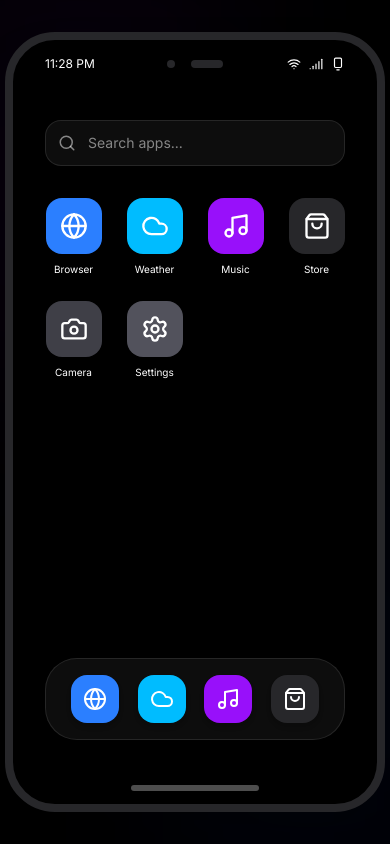
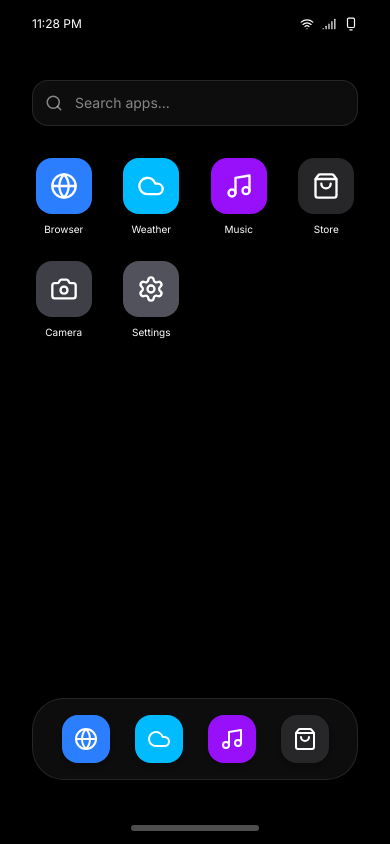
Before and after one commit to git123hub496/Nebulabs-Launcher, a React (Vite) app: page / in a window 390 px wide. Built offline with nearby package versions, Linux system fonts and the light colour scheme.

Commit message:
feat: Update app shell and icon
Adjusts the main application container to be full-screen and removes the fixed-size phone frame. Adds a favicon to the index.html for better browser tab identification.

```diff
--- a/index.html
+++ b/index.html
@@ -4,6 +4,7 @@
     <meta charset="UTF-8" />
     <meta name="viewport" content="width=device-width, initial-scale=1.0" />
     <title>My Google AI Studio App</title>
+    <link rel="icon" type="image/png" href="https://picsum.photos/seed/nebulabs/32/32" />
     <link rel="manifest" href="/manifest.json" />
     <meta name="theme-color" content="#6d28d9" />
     <link rel="apple-touch-icon" href="https://picsum.photos/seed/nebulabs/192/192" />
--- a/src/App.tsx
+++ b/src/App.tsx
@@ -378,8 +378,8 @@ export default function App() {
         <div className="absolute bottom-[-10%] right-[-10%] w-[60%] h-[60%] bg-blue-600/10 blur-[120px] rounded-full animate-pulse" style={{ animationDelay: '2s' }} />
       </div>
 
-      {/* Phone Frame */}
-      <div className="relative w-[380px] h-[780px] bg-black rounded-[50px] shadow-2xl border-[8px] border-zinc-800 overflow-hidden flex flex-col">
+      {/* OS Container - Full Screen with Square Edges */}
+      <div className="relative w-full h-full bg-black overflow-hidden flex flex-col">
 
         {/* Status Bar / Swipe Down Trigger */}
         <div
@@ -394,12 +394,6 @@ export default function App() {
             <Signal size={14} />
             <Battery size={14} className="rotate-90" />
           </div>
-        </div>
-
-        {/* Dynamic Island / Notch */}
-        <div className="absolute top-2 left-1/2 -translate-x-1/2 w-32 h-8 bg-black rounded-full z-[60] flex items-center justify-center gap-4">
-          <div className="w-2 h-2 rounded-full bg-zinc-800" />
-          <div className="w-8 h-2 rounded-full bg-zinc-800" />
         </div>
 
         {/* Screen Content */}
```
